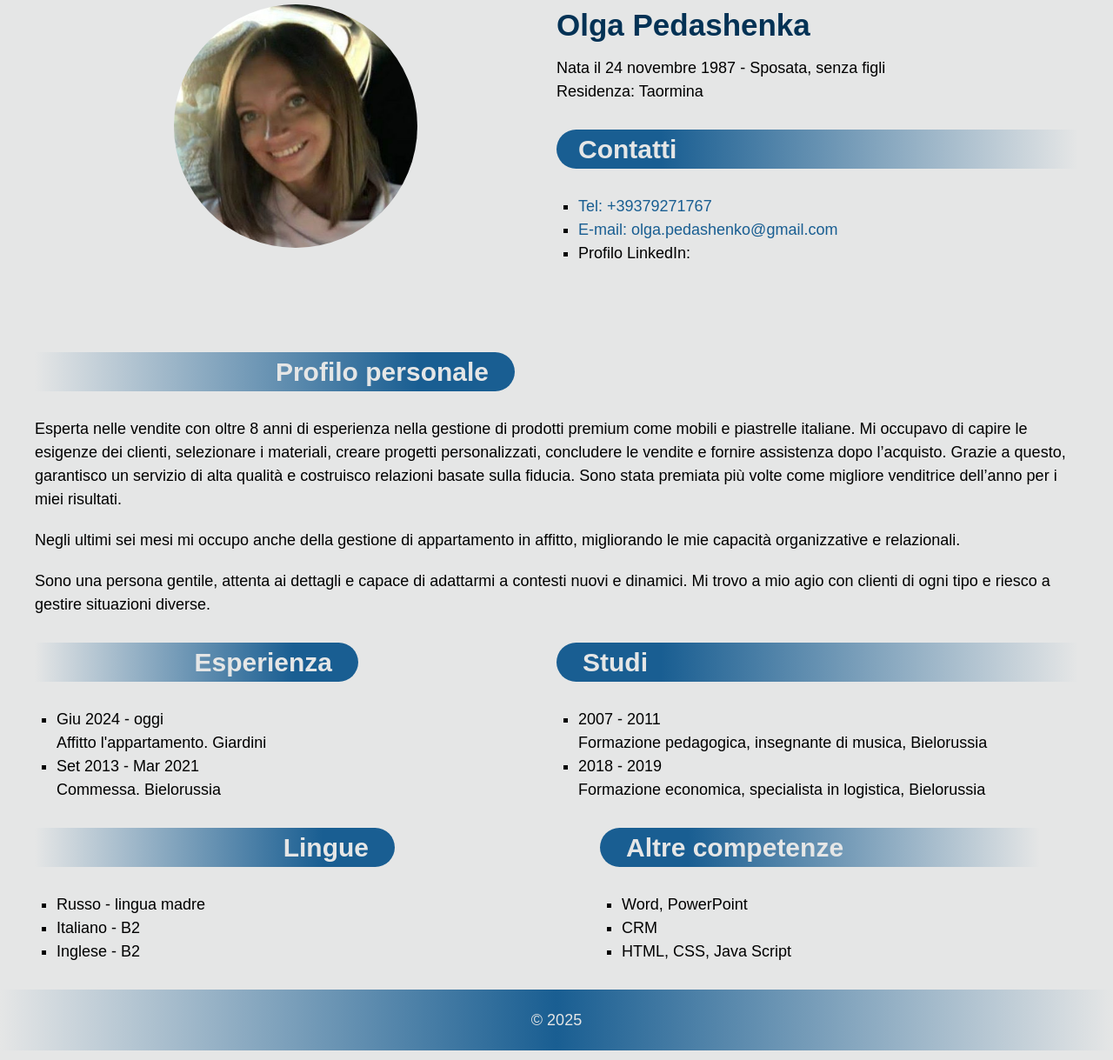
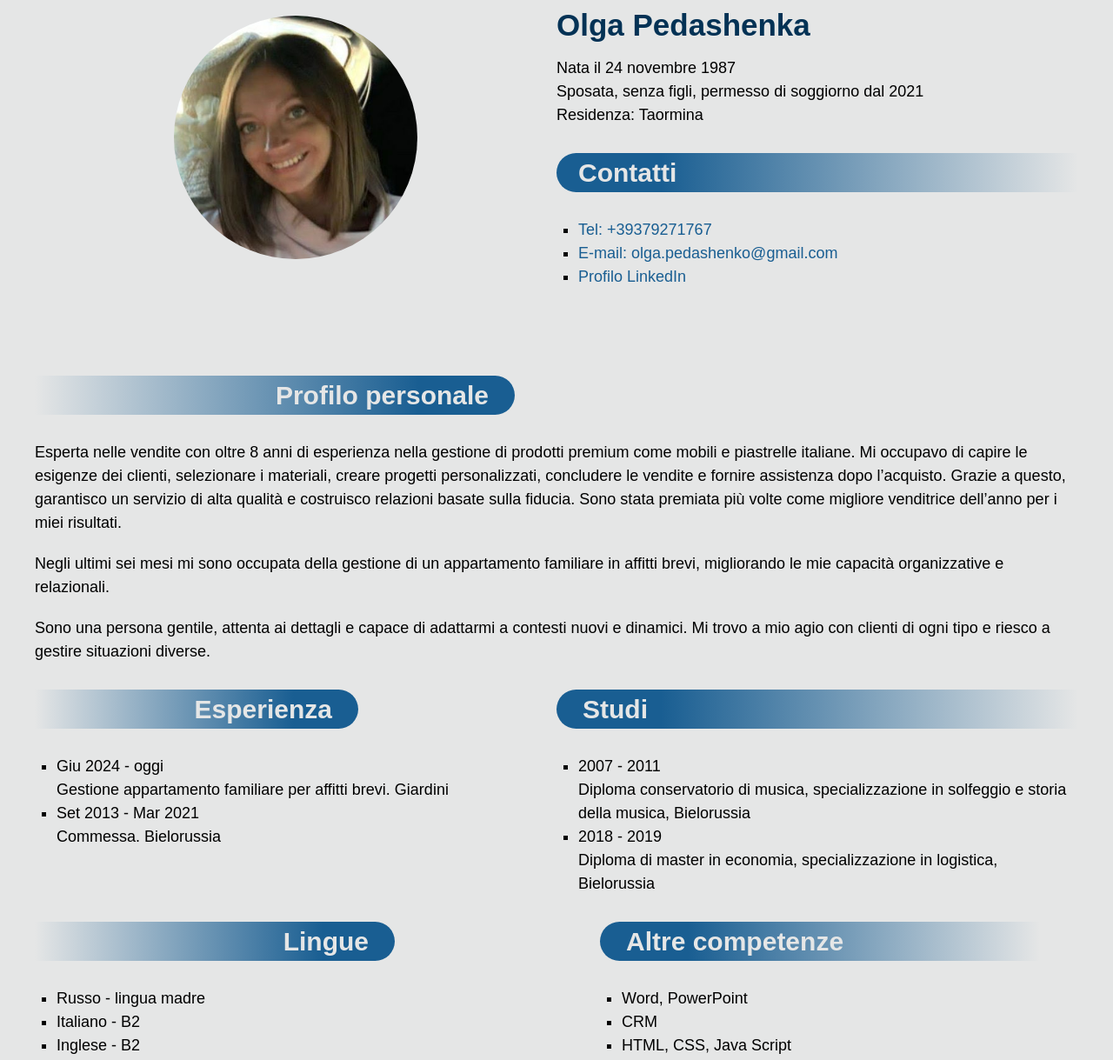
Before and after one commit to Monacolga/CV, a plain HTML site: page index.html in a window 1280 px wide. Shown: the part 149-1368 px from the top of the page at 87% size. Drawn offline with Linux system fonts and the light colour scheme.

Commit message:
feat: add linkedin

```diff
--- a/index.html
+++ b/index.html
@@ -48,7 +48,8 @@
           <div class="main-info">
             <h1 class="main-header">Olga Pedashenka</h1>
             <div class="header-info">
-              <p>Nata il 24 novembre 1987 - Sposata, senza figli</p>
+              <p>Nata il 24 novembre 1987</p>
+              <p>Sposata, senza figli, permesso di soggiorno dal 2021</p>
               <p>Residenza: Taormina</p>
             </div>
             <h2 class="contact-title">Contatti</h2>
@@ -63,7 +64,11 @@
                   E-mail: olga.pedashenko@gmail.com</a
                 >
               </li>
-              <li>Profilo LinkedIn:</li>
+              <li>
+                <a href="https://linkedin.com/in/olga-pedashenka-964382255"
+                  >Profilo LinkedIn</a
+                >
+              </li>
             </ul>
           </div>
         </section>
@@ -82,8 +87,9 @@
             risultati.
           </p>
           <p>
-            Negli ultimi sei mesi mi occupo anche della gestione di appartamento
-            in affitto, migliorando le mie capacità organizzative e relazionali.
+            Negli ultimi sei mesi mi sono occupata della gestione di un
+            appartamento familiare in affitti brevi, migliorando le mie capacità
+            organizzative e relazionali.
           </p>
           <p>
             Sono una persona gentile, attenta ai dettagli e capace di adattarmi
@@ -96,7 +102,10 @@
         <section class="section esperienza-section" id="esperienza">
           <h2 class="esperienza-title">Esperienza</h2>
           <ul>
-            <li>Giu 2024 - oggi<br />Affitto l'appartamento. Giardini</li>
+            <li>
+              Giu 2024 - oggi<br />Gestione appartamento familiare per affitti
+              brevi. Giardini
+            </li>
             <li>Set 2013 - Mar 2021<br />Commessa. Bielorussia</li>
           </ul>
         </section>
@@ -104,12 +113,12 @@
           <h2 class="studi-title">Studi</h2>
           <ul>
             <li>
-              2007 - 2011<br />Formazione pedagogica, insegnante di musica,
-              Bielorussia
+              2007 - 2011<br />Diploma conservatorio di musica, specializzazione
+              in solfeggio e storia della musica, Bielorussia
             </li>
             <li>
-              2018 - 2019<br />Formazione economica, specialista in logistica,
-              Bielorussia
+              2018 - 2019<br />Diploma di master in economia, specializzazione
+              in logistica, Bielorussia
             </li>
           </ul>
         </section>
```
